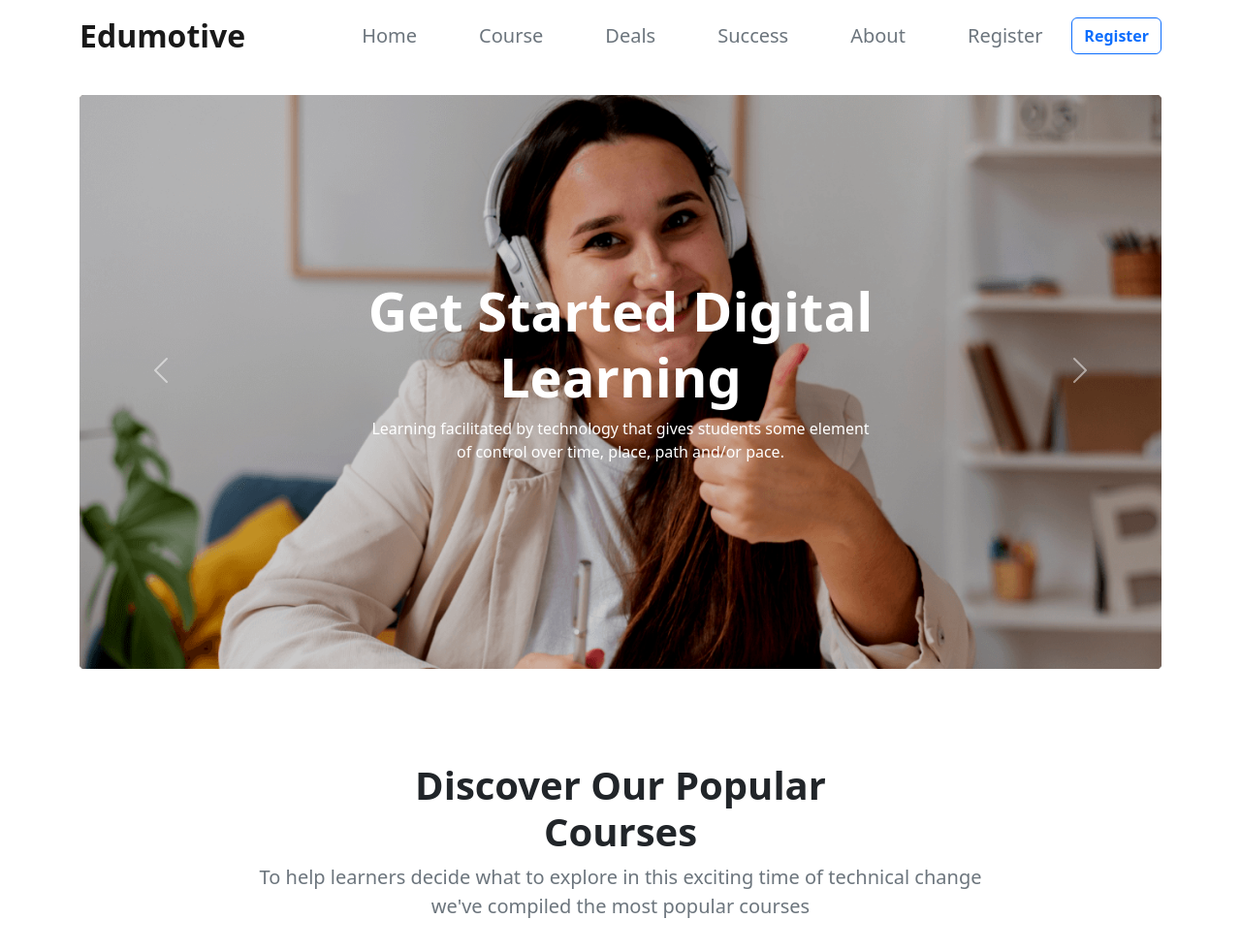
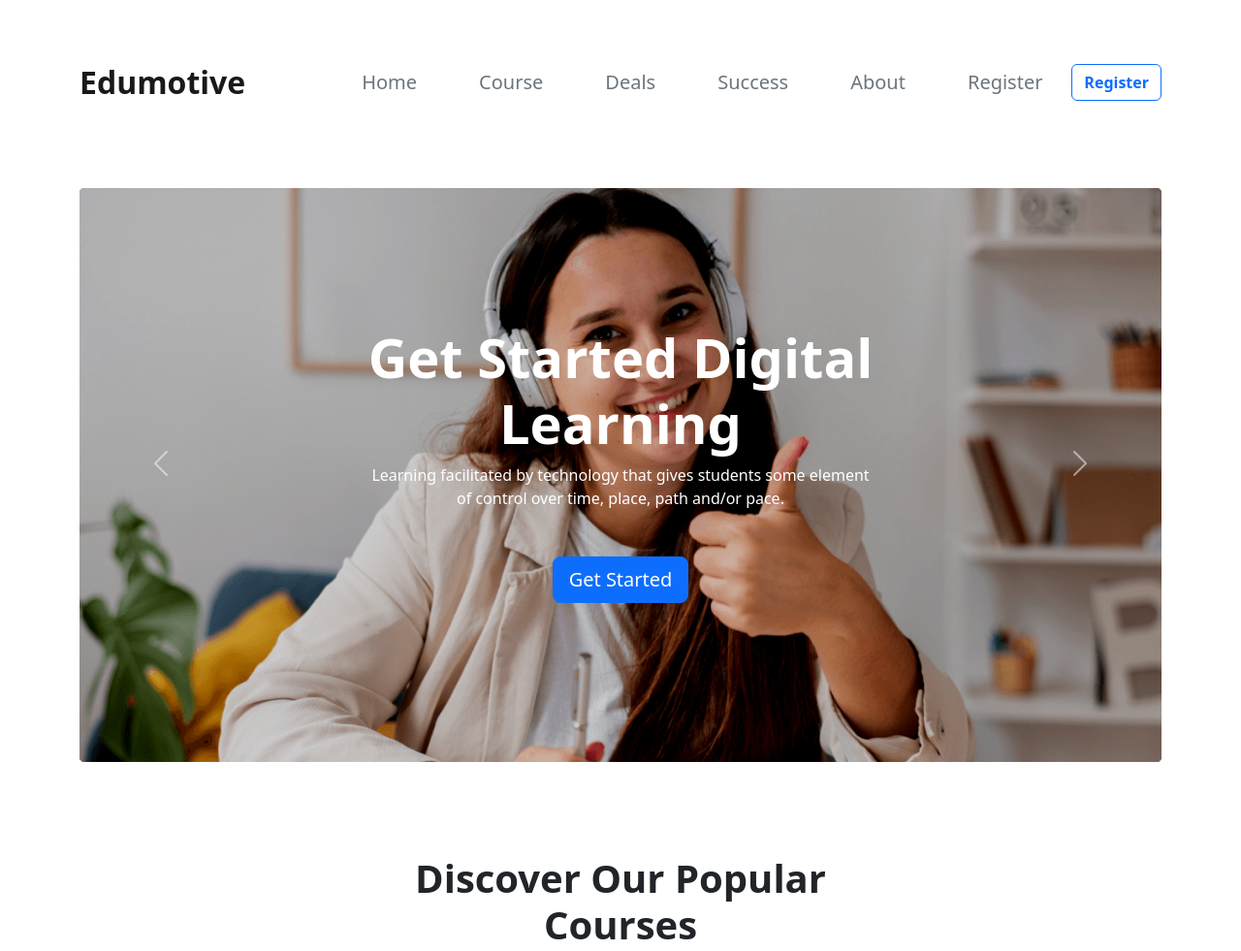
Before and after one commit to kazigit/Assignment-3, a plain HTML site: page index.html in a window 1280 px wide. Shown: the top 981 px of the page at 97% size. Drawn offline with nearby package versions, Linux system fonts and the light colour scheme.

Commit message:
Carousol button added

```diff
--- a/index.html
+++ b/index.html
@@ -17,7 +17,7 @@
   <body>
     <header>
         <nav class="navbar navbar-expand-lg">
-            <div class="container">
+            <div class="container mt-5">
               <a class="navbar-brand fs-2 fw-bold" href="#">Edumotive</a>
               <button class="navbar-toggler" type="button" data-bs-toggle="collapse" data-bs-target="#navbarSupportedContent" aria-controls="navbarSupportedContent" aria-expanded="false" aria-label="Toggle navigation">
                 <span class="navbar-toggler-icon"></span>
@@ -49,24 +49,31 @@
           </nav>
     </header>
     <main>
-        <section class="container">
+        <section class="container mt-5">
             <div id="carouselExampleCaptions" class="carousel slide" data-bs-ride="false">
                 <div class="carousel-inner">
                   <div class="carousel-item active">
                     <img src="images/cover/cover-1.png" class=" img-fluid d-block w-100 mt-4" alt="...">
                     <div class="carousel-caption d-block mb-5 pb-5 text-center ">
                       <h1 class="fw-bold display-4">Get Started Digital <br> Learning</h1>
-                      <p class="pb-5 mb-5">Learning facilitated by technology that gives students some element <br> of control over time, place, path and/or pace.</p>
+                      <p class="mb-5">Learning facilitated by technology that gives students some element <br> of control over time, place, path and/or pace.</p>
+                      <button class="btn btn-primary btn-lg text-white mb-5">Get Started</button>
                     </div>
                   </div>
                   <div class="carousel-item">
                     <img src="images/cover/cover-2.png" class="d-block w-100" alt="...">
                     <div class="carousel-caption">
+                      <h1 class="fw-bold display-4">Get Started Digital <br> Learning</h1>
+                      <p class="mb-5">Learning facilitated by technology that gives students some element <br> of control over time, place, path and/or pace.</p>
+                      <button class="btn btn-primary btn-lg text-white mb-5">Get Started</button>
                     </div>
                   </div>
                   <div class="carousel-item">
                     <img src="images/cover/cover-3.png" class="d-block w-100" alt="...">
                     <div class="carousel-caption">
+                      <h1 class="fw-bold display-4">Get Started Digital <br> Learning</h1>
+                      <p class="mb-5">Learning facilitated by technology that gives students some element <br> of control over time, place, path and/or pace.</p>
+                      <button class="btn btn-primary btn-lg text-white mb-5">Get Started</button>
                     </div>
                   </div>
                 </div>
```
